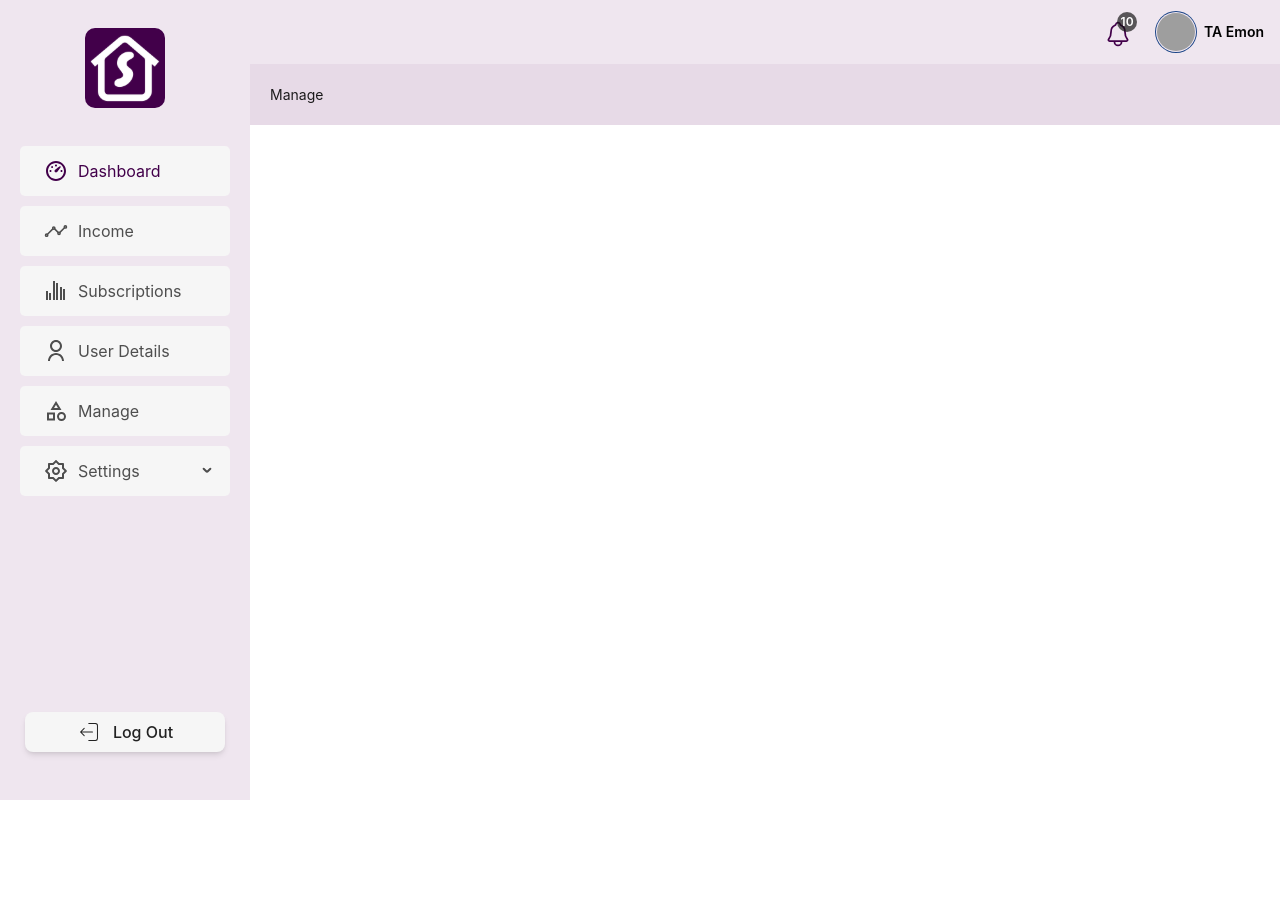
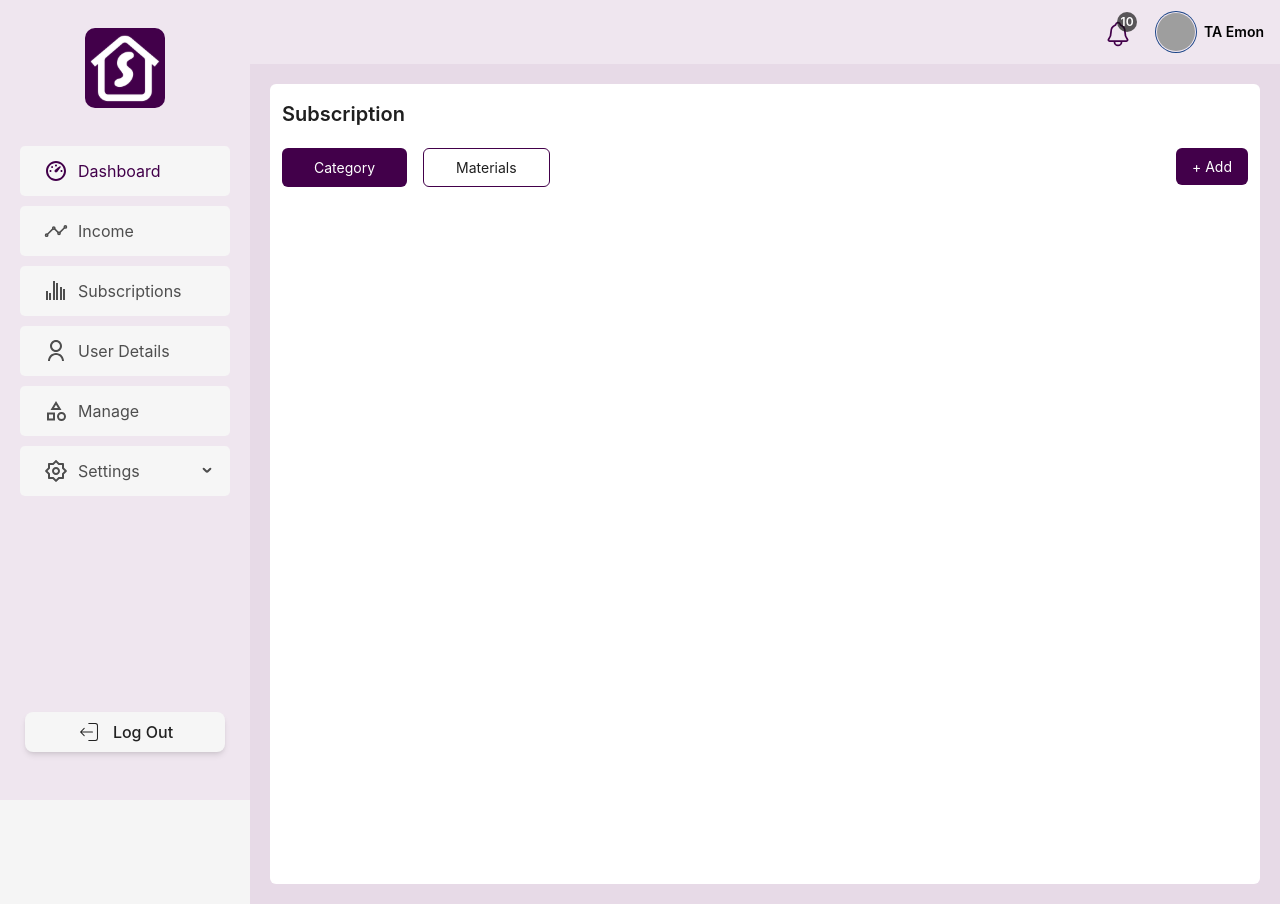
Before and after one commit to MDTanvirAhmedEmon/reactTS-ready-dashboard, a React (Vite) app: page /manage in a window 1280 px wide. Before the commit the page ends 800 px from the top, so only its background shows below. Built offline with nearby package versions, Linux system fonts and the light colour scheme; grey boxes are pictures that could not be loaded.

Commit message:
working on category

```diff
--- /dev/null
+++ b/src/components/PagesComponents/Manage/Category.tsx
@@ -0,0 +1,78 @@
+/* eslint-disable @typescript-eslint/no-explicit-any */
+import { Table, TableProps } from "antd";
+import { MdOutlineModeEdit } from "react-icons/md";
+import { RiDeleteBin6Line } from "react-icons/ri";
+
+type Idata = {
+    id: number,
+    category: string,
+}
+const Category = () => {
+
+
+    const data: Idata[] = [
+        {
+            id: 1,
+            category: "Electronics",
+        },
+        {
+            id: 2,
+            category: "Plumber",
+        },
+        {
+            id: 3,
+            category: "Cleaner",
+        },
+    ]
+
+    const columns: TableProps<Idata>['columns'] = [
+        {
+            title: "S No.",
+            dataIndex: "id",
+            render: (_: any, record: Idata) => <span>{record?.id}</span>,
+        },
+        {
+            title: "Category",
+            dataIndex: "category",
+            align: 'center',
+            render: (_: any, record: Idata) => <span>{record?.category}</span>,
+        },
+        {
+            title: "Image",
+            dataIndex: "image",
+            align: 'center',
+            render: () =>
+                <div className=" flex justify-center">
+                    <img className="w-20" src="https://metropha.com/wp-content/uploads/2018/09/Metro-Plumbing-_-6-Characteristics-That-An-Emergency-Plumber-In-Chattanooga-TN-Must-Have.jpg" alt="" />
+                </div>,
+        },
+        {
+            title: "Action",
+            dataIndex: "action",
+            align: 'right',
+            render: () =>
+                <div className=" flex justify-end">
+                    <div className=' flex items-center gap-2'>
+                        <button className=" bg-primaryColor p-1 rounded cursor-pointer"><MdOutlineModeEdit className="w-6 h-6 text-white" /></button>
+                        <button className=" bg-red-600 p-1 rounded cursor-pointer"><RiDeleteBin6Line className="w-6 h-6 text-white" /></button>
+                    </div>
+                </div>
+
+        },
+
+    ];
+
+    return (
+        <div>
+            <Table
+                columns={columns}
+                className="mt-5 overflow-x-scroll xl:overflow-auto bg-white rounded-lg"
+                dataSource={data}
+                pagination={false}
+                rowKey="_id"
+            />
+        </div>
+    );
+};
+
+export default Category;
--- /dev/null
+++ b/src/components/PagesComponents/Manage/Materials.tsx
@@ -0,0 +1,10 @@
+
+const Materials = () => {
+    return (
+        <div>
+            Materials
+        </div>
+    );
+};
+
+export default Materials;
--- a/src/pages/income/Income.tsx
+++ b/src/pages/income/Income.tsx
@@ -1,5 +1,5 @@
 /* eslint-disable @typescript-eslint/no-explicit-any */
-import { Input, Table } from "antd";
+import { Input, Table, TableProps } from "antd";
 import { CiSearch } from "react-icons/ci";
 import totalBalance from '../../assets/income/total-balance.png'
 import coin from '../../assets/income/coin.png'
@@ -123,7 +123,7 @@ const Income = () => {
             total: 3,
         },
     };
-    const columns = [
+    const columns: TableProps<UserData>['columns'] = [
         {
             title: "S No.",
             dataIndex: "id",
--- a/src/pages/manage/Manage.tsx
+++ b/src/pages/manage/Manage.tsx
@@ -1,8 +1,50 @@
+/* eslint-disable @typescript-eslint/no-unused-vars */
+/* eslint-disable @typescript-eslint/no-explicit-any */
+import { Table } from "antd";
+import { useState } from "react";
+import { MdOutlineModeEdit } from "react-icons/md";
+import { RiDeleteBin6Line } from "react-icons/ri";
+
+
+type Tab = "category" | "materials";
 
 const Manage = () => {
+    const [activeTab, setActiveTab] = useState<Tab>("category");
+
+
+
     return (
-        <div>
-            Manage
+        <div className=" bg-white rounded-md px-3 py-4 min-h-screen">
+            <div className=" mb-5">
+                <h2 className="text-md md:text-xl font-semibold ">Subscription</h2>
+
+            </div>
+            <div className=" flex justify-between gap-4">
+                <div className=" flex gap-4">
+                    <button
+                        onClick={() => setActiveTab("category")}
+                        className={`cursor-pointer px-8 py-2 rounded-md  ${activeTab === "category"
+                            ? "text-primary bg-primaryColor text-white"
+                            : " border border-primaryColor"
+                            }`}
+                    >
+                        Category
+                    </button>
+                    <button
+                        onClick={() => setActiveTab("materials")}
+                        className={`cursor-pointer px-8 py-2 rounded-md  ${activeTab === "materials"
+                            ? "text-primary bg-primaryColor text-white"
+                            : " border border-primaryColor"
+                            }`}
+                    >
+                        Materials
+                    </button>
+                </div>
+                <div>
+                    <button className=" bg-primaryColor py-2 px-4 rounded-md cursor-pointer text-white">+ Add</button>
+                </div>
+            </div>
+
         </div>
     );
 };
--- a/src/pages/subscriptions/Subscriptions.tsx
+++ b/src/pages/subscriptions/Subscriptions.tsx
@@ -1,6 +1,6 @@
 /* eslint-disable @typescript-eslint/no-unused-vars */
 /* eslint-disable @typescript-eslint/no-explicit-any */
-import { Table } from "antd";
+import { Table, TableProps } from "antd";
 import { useState } from "react";
 import AddSubscriptionModal from "../../components/PagesComponents/Subscription/AddSubscriptionModal";
 import EditSubscriptionModal from "../../components/PagesComponents/Subscription/EditSubscriptionModal";
@@ -74,7 +74,7 @@ const Subscriptions: React.FC = () => {
         }
     ]
 
-    const columns = [
+    const columns: TableProps<SubscriptionPlan>['columns'] = [
         {
             title: "S No.",
             dataIndex: "slNo",
```
